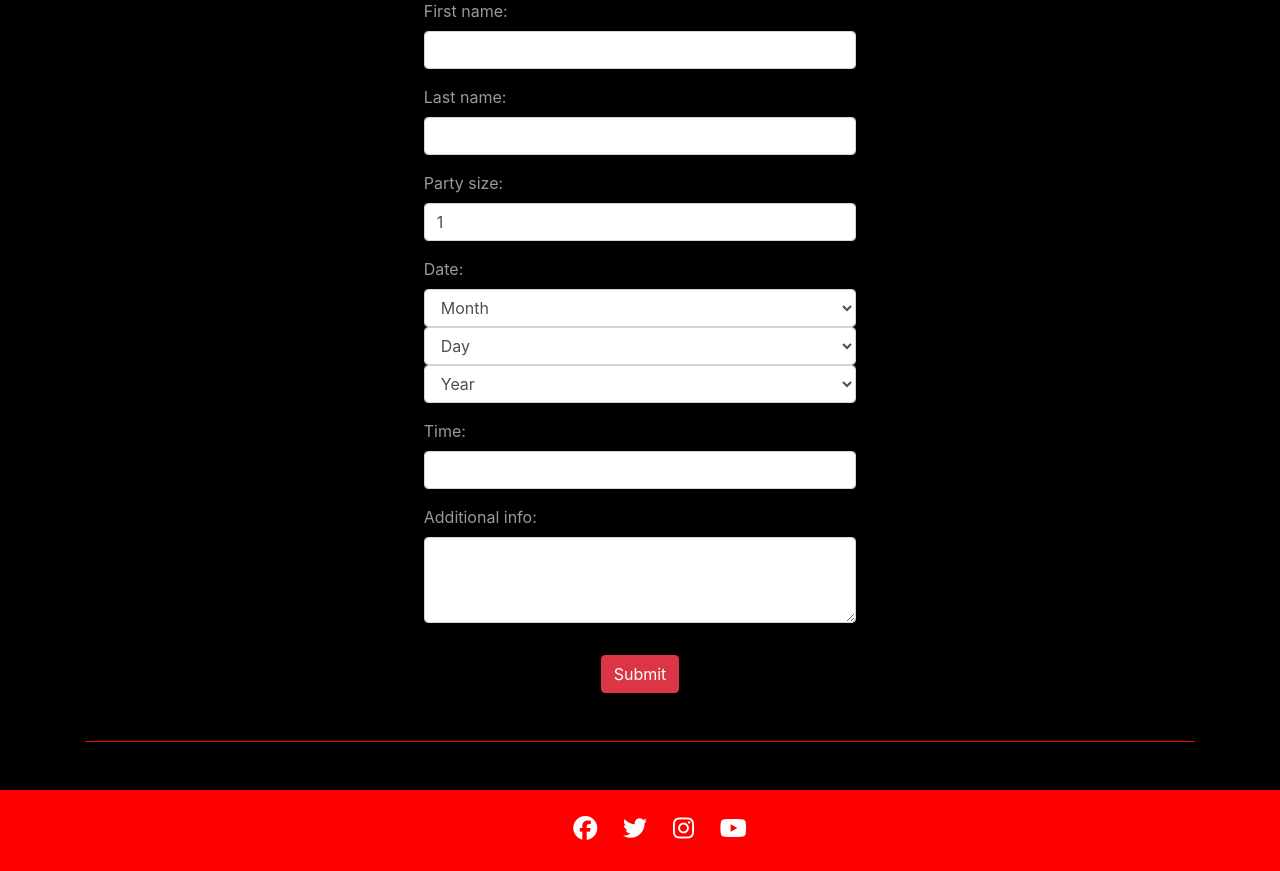
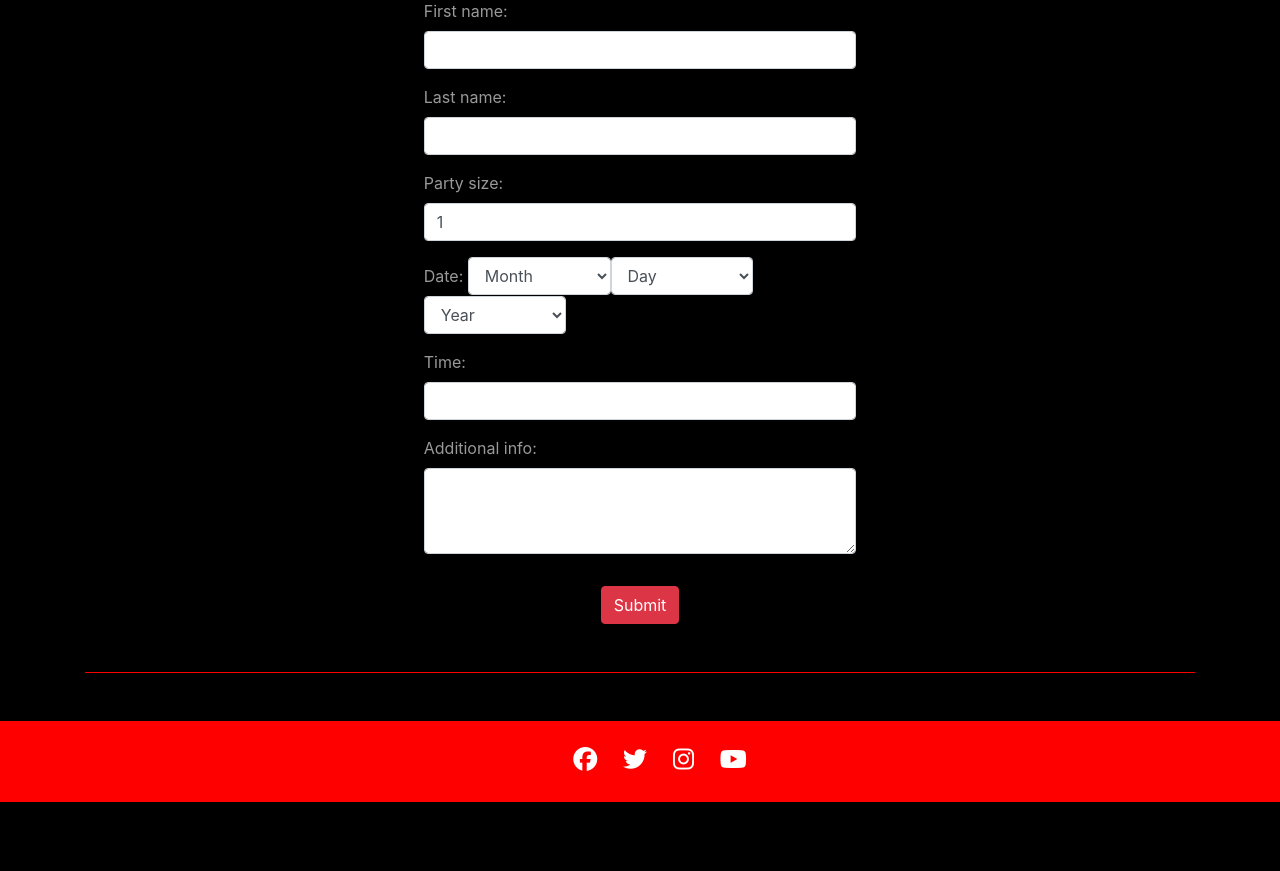
Before and after one commit to OlgaJ1989/taste-of-poland, a Django app: page /create-booking in a window 1280 px wide. Shown: the part 324-1195 px from the top of the page. After the commit the page ends 1126 px from the top, so only its background shows below. Run offline with Django 3.2, Linux system fonts and the light colour scheme; some libraries are stand-ins or nearby versions.

Commit message:
Add more styling to Booking form

```diff
--- a/static/css/style.css
+++ b/static/css/style.css
@@ -194,3 +194,8 @@ footer {
     font-family: 'Tangerine', sans-serif;
     font-size: 60px;
 }
+
+.date-picker {
+    width: 33%;
+    display: inline;
+}
--- a/table_reservation/forms.py
+++ b/table_reservation/forms.py
@@ -19,7 +19,7 @@ class ReservationForm(ModelForm):
         self.fields['last_name'].widget.attrs.update({'class': 'form-control'})
         self.fields['party_size'].widget.attrs.update(
             {'class': 'form-control'})
-        self.fields['date'].widget.attrs.update({'class': 'form-control'})
+        self.fields['date'].widget.attrs.update({'class': 'form-control date-picker'})
         self.fields['time'].widget.attrs.update({'class': 'form-control'})
         self.fields['additional_info'].widget.attrs.update(
             {'class': 'form-control', 'rows': '3'})
--- a/templates/booking_form.html
+++ b/templates/booking_form.html
@@ -9,7 +9,7 @@
         </div>
     </div>
     <hr class="rounded mt-5 mb-5">
-    <div class="container form-group col-xs-10 col-sm-6 col-md-8 col-lg-6 col-xl-5">
+    <div class="container form-group reservation-form col-xs-10 col-sm-6 col-md-8 col-lg-6 col-xl-5">
         <form method="POST" action="">
             {% csrf_token %}
             {{form.as_p}}
```
